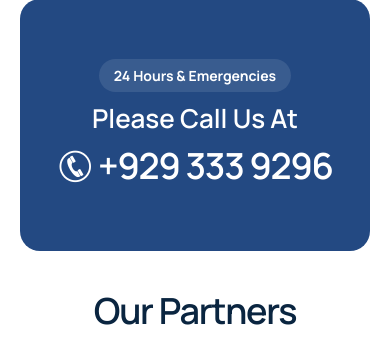
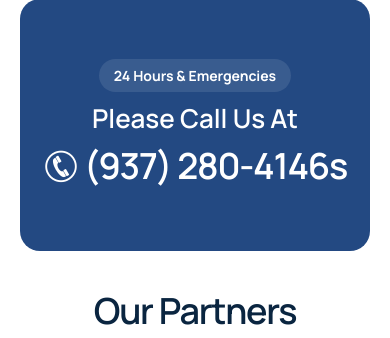
Before and after one commit to AbubakarCinnova/andrew24, a PHP site: page /index.php in a window 390 px wide. Shown: the part 5494-5832 px from the top of the page. Run offline with PHP 8.4, Linux system fonts and the light colour scheme; some libraries are stand-ins or nearby versions.

Commit message:
Phone number updated

```diff
--- a/contact.php
+++ b/contact.php
@@ -140,7 +140,7 @@
 
                             <div class="fw-bold text-dark"><i class="icofont-phone me-2 id-color-2"></i>Call Us Directly
                             </div>
-                            +929 333 9296
+                            (937) 280-4146
 
                             <div class="spacer-single"></div>
                         </div>
--- a/footer.php
+++ b/footer.php
@@ -45,7 +45,7 @@
                    <div class="widget">
                        <h5 class="id-color-2">24 Hours &amp; Emergencies</h5>
                        <h2 class="jarallax mb0 wow fadeInUp" data-wow-delay=".2s"><i
-                               class="icofont-phone-circle id-color-2"></i> +929 333 9296</h2>
+                               class="icofont-phone-circle id-color-2"></i> (937) 280-4146</h2>
 
                        <div class="spacer-20"></div>
 
--- a/index.php
+++ b/index.php
@@ -820,7 +820,7 @@
                                             <div class="subtitle s2 mb-2">24 Hours &amp; Emergencies</div>
                                             <h3 class="mb10 wow fadeInUp">Please Call Us At </h3>
                                             <h2 class="phone mb0 wow fadeInUp" data-wow-delay=".2s"><i
-                                                    class="icofont-phone-circle"></i> +929 333 9296</h2>
+                                                    class="icofont-phone-circle"></i> (937) 280-4146s</h2>
                                             <div class="spacer-double"></div>
                                         </div>
                                     </div>
--- a/menu.php
+++ b/menu.php
@@ -6,8 +6,8 @@
                       <div class="col-lg-12">
                           <div class="d-flex justify-content-between xs-hide">
                               <div class="header-widget d-flex">
-                                  <div class="topbar-widget"><a href="#"><i class="icofont-phone"></i>+929 333
-                                          9296</a></div>
+                                  <div class="topbar-widget"><a href="+19372804146"><i class="icofont-phone"></i>(937)
+                                          280-4146</a></div>
                                   <div class="topbar-widget"><a href="#"><i
                                               class="icofont-envelope"></i>contact@coolair.com</a></div>
                                   <!--     <div class="topbar-widget"><a href="#"><i class="icofont-wall-clock"></i>Mon - Fri
```
